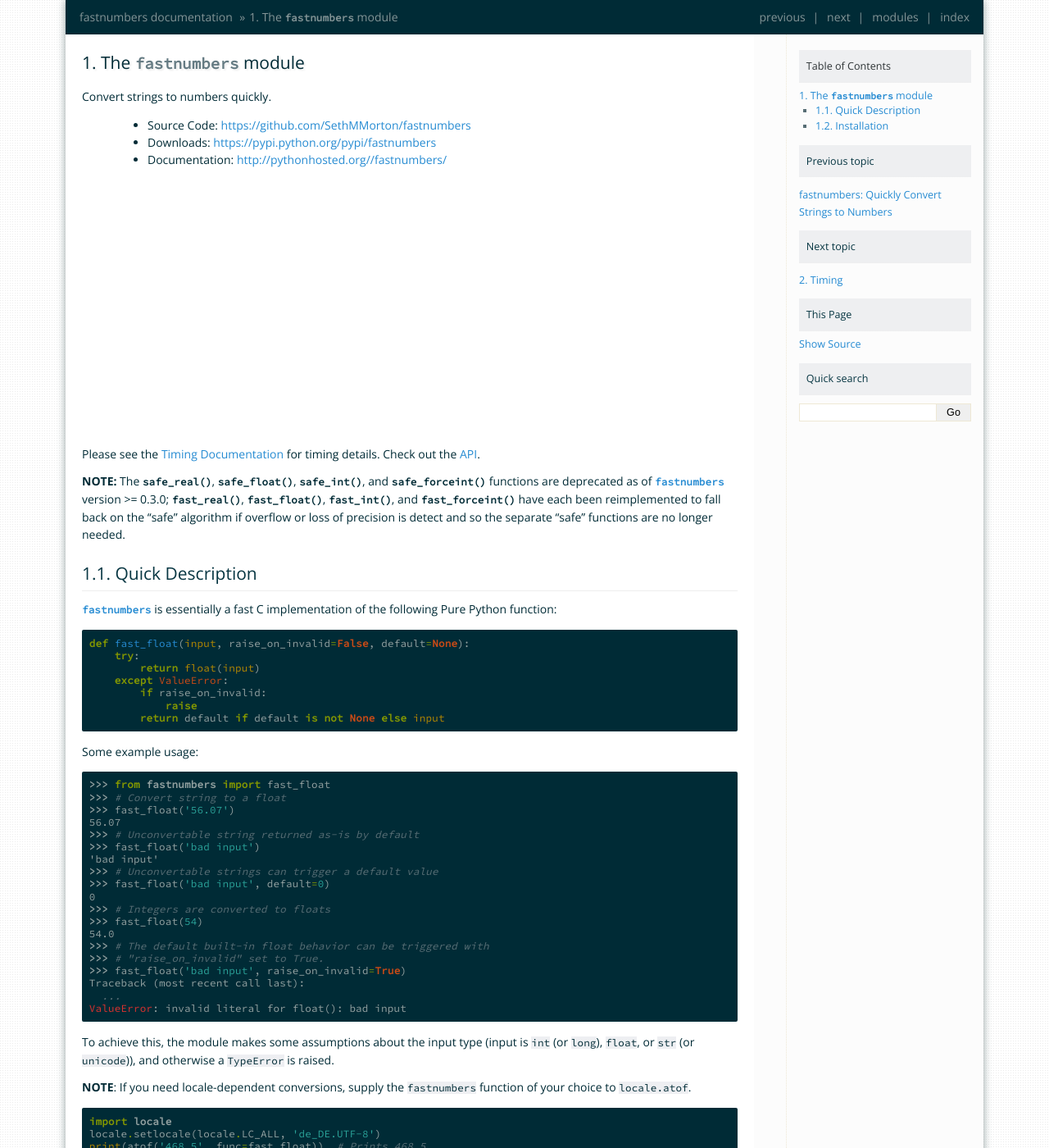
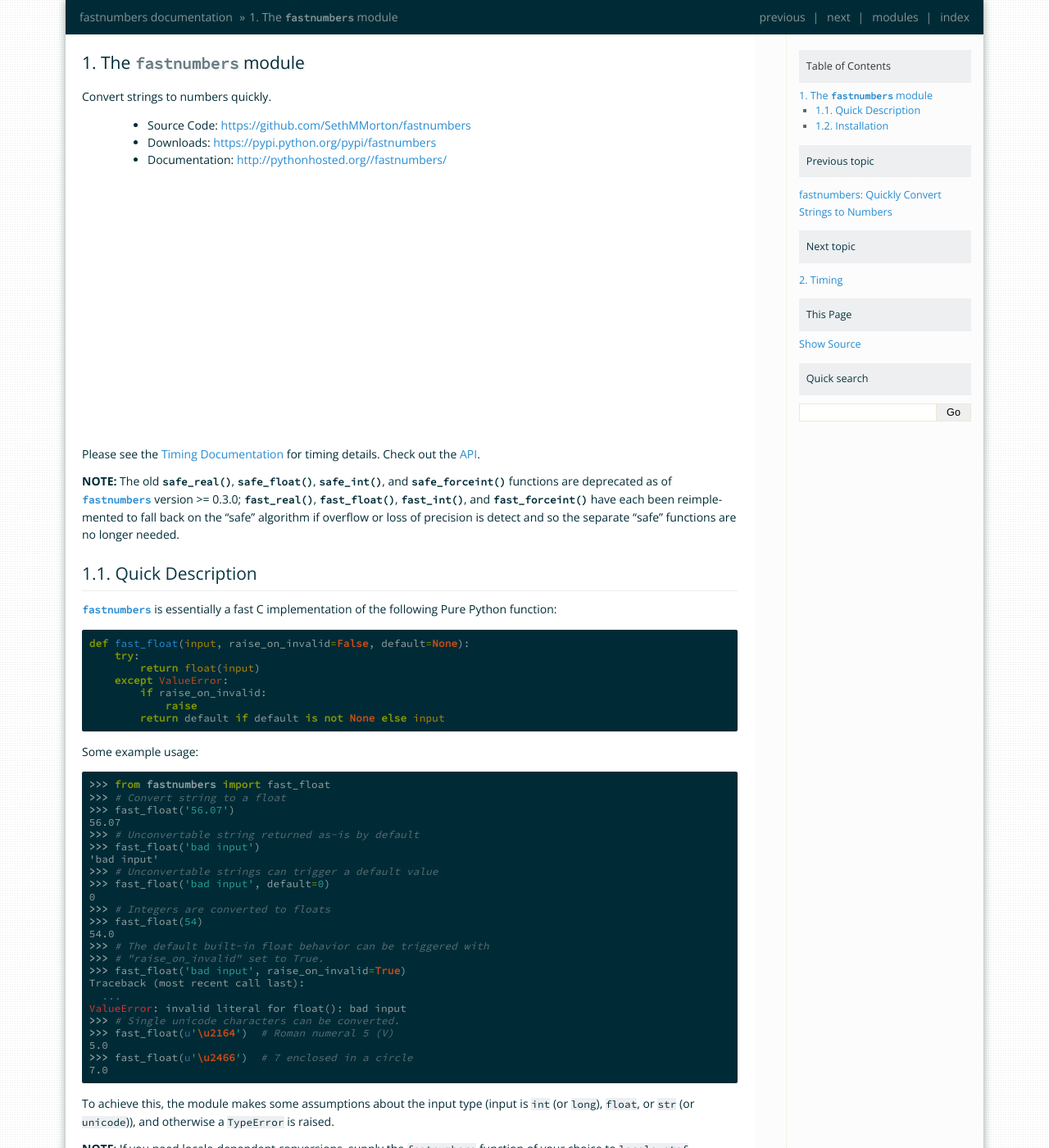
Before and after one commit to SethMMorton/fastnumbers, a Sphinx documentation site: the page built from docs/source/intro.rst, in a window 1280 px wide and 1400 px high. Shown: the whole window at 82% size. Built offline with Sphinx 7.4.7, drawn with Linux system fonts in a browser that asks for light colours.

Commit message:
Updated docs to mention new Unicode capabilities.

```diff
--- a/docs/source/intro.rst
+++ b/docs/source/intro.rst
@@ -15,7 +15,7 @@ Please see the
 for timing details.
 Check out the `API <http://pythonhosted.org//fastnumbers/api.html>`_.
 
-**NOTE:** The :func:`safe_real`, :func:`safe_float`, :func:`safe_int`, and
+**NOTE:** The old :func:`safe_real`, :func:`safe_float`, :func:`safe_int`, and
 :func:`safe_forceint` functions are deprecated as of :mod:`fastnumbers` version
 >= 0.3.0; :func:`fast_real`, :func:`fast_float`, :func:`fast_int`, and
 :func:`fast_forceint` have each been reimplemented to fall back on the
@@ -61,6 +61,11 @@ Some example usage:
     Traceback (most recent call last):
       ...
     ValueError: invalid literal for float(): bad input
+    >>> # Single unicode characters can be converted.
+    >>> fast_float(u'\u2164')  # Roman numeral 5 (V)
+    5.0
+    >>> fast_float(u'\u2466')  # 7 enclosed in a circle
+    7.0
 
 To achieve this, the module makes some assumptions about the input type
 (input is ``int`` (or ``long``), ``float``, or ``str`` (or ``unicode``)),
--- a/docs/source/timing.rst
+++ b/docs/source/timing.rst
@@ -10,6 +10,10 @@ In order for you to see the benefit of ``fastnumbers``, some timings
 are collected below for comparison to equivalent python implementations.
 The numbers may change depending on the machine you are on. Feel free
 to download the source code to run all timing tests.
+
+Note that the test results are for Python 2.7. Both the ``re`` and ``try``
+results are a little bit faster on Python 3.x, but the ``fast`` results are
+still better than or equal to the Python equivalents.
 
 Timing Runner
 -------------
```
Also changed, not shown: README.rst (+8 -2 lines), 1 other file.
